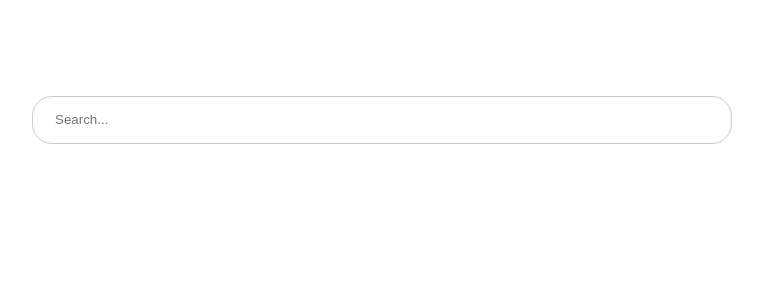
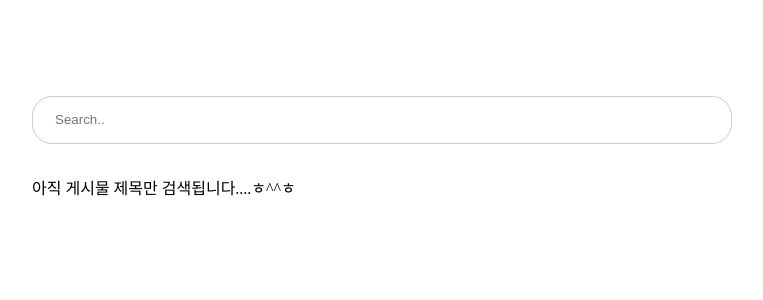
Before and after one commit to domicmeia/domicmeia.github.io, a Jekyll site: the page built from search.html, in a window 1280 px wide. Shown: the top 300 px of the page, without its empty margins (258-1021 px from the left). Built offline with Jekyll 4.4.1, drawn with Linux system fonts in a browser that asks for light colours; some web fonts are replaced.

Commit message:
search바 바꿈

```diff
--- a/search.html
+++ b/search.html
@@ -9,8 +9,9 @@ permalink: /search/
     <div class="col-12">
       <div id="search-bar">
         <i class="fa fa-search" aria-hidden="true"></i>
-        <input id="search-input" type="text" placeholder="Search..." />
+        <input id="search-input" type="text" placeholder="Search.." />
       </div>
+      <div> 아직 게시물 제목만 검색됩니다....ㅎ^^ㅎ</div>
       <ul id="results-container"></ul>
     </div>
   </div>
```
